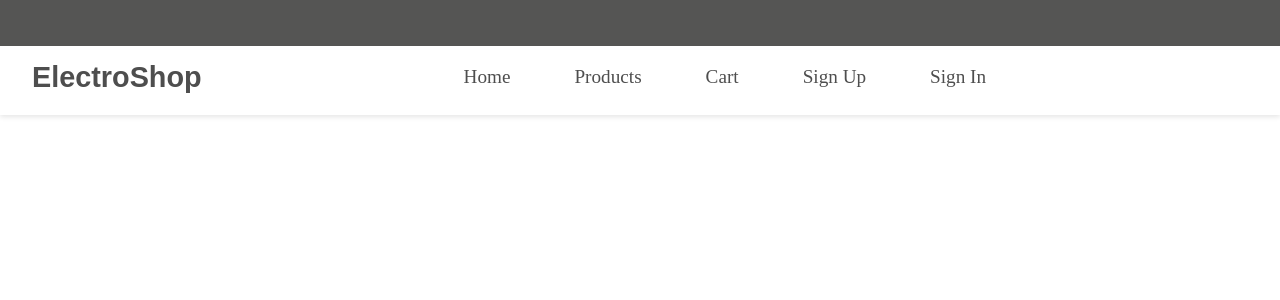
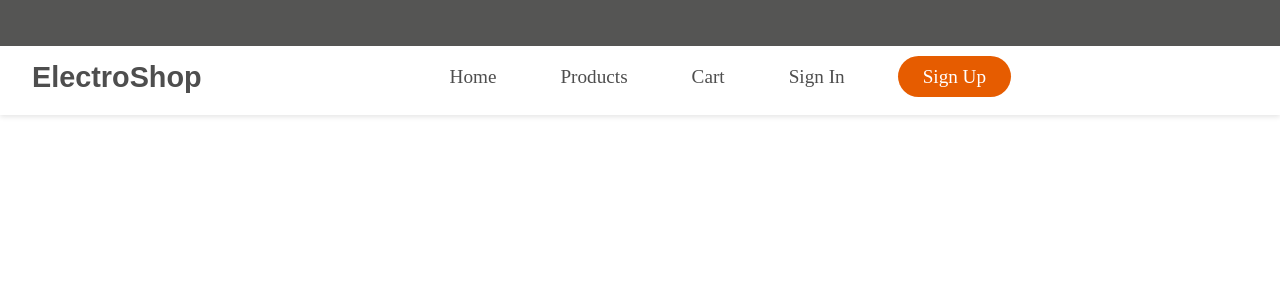
Before and after one commit to KalpaChamathkara/E-commerce-WebApplication, a React (Vite) app in the folder Frontend/: page /products in a window 1280 px wide. Shown: the top 300 px of the page. Built offline with nearby package versions, Linux system fonts and the light colour scheme.

Commit message:
css and nav bar sign up btn update

```diff
--- a/Frontend/src/components/Navbar.jsx
+++ b/Frontend/src/components/Navbar.jsx
@@ -39,10 +39,10 @@ function Navbar() {
                 </Link>
               </li>
               <li>
+                <Link to="/signin">Sign In</Link>
+              </li>
+              <li className="signup">
                 <Link to="/signup">Sign Up</Link>
-              </li>
-              <li>
-                <Link to="/signin">Sign In</Link>
               </li>
             </ul>
           </nav>
--- a/Frontend/src/components/navbar.css
+++ b/Frontend/src/components/navbar.css
@@ -60,7 +60,7 @@
 
 .nav-links li {
   font-family: "Poppins";
-  font-weight: 300;
+  font-weight: 400;
 }
 
 .nav-links a {
@@ -72,7 +72,21 @@
 }
 
 .nav-links a:hover {
-  color: #f0a500;
+  color: #e65c00;
+}
+
+.nav-center .signup a {
+  margin: 5px;
+  padding: 10px 25px 10px 25px;
+  border-radius: 25px;
+  color: white;
+  background-color: #e65c00;
+}
+
+.nav-center .signup a:hover {
+  color: white;
+  background-color: coral;
+  transition: background 0.3s;
 }
 
 /* Responsive Navbar (Mobile View) */
--- a/Frontend/src/components/productCard.css
+++ b/Frontend/src/components/productCard.css
@@ -1,6 +1,8 @@
 .product-card {
   background-color: white;
   border-radius: 8px;
+  font-family: "Poppins";
+  font-weight: 400;
   box-shadow: 0 2px 5px rgba(0, 0, 0, 0.1);
   text-align: center;
   padding: 20px;
@@ -26,7 +28,7 @@
 
 .product-price {
   font-size: 1.1rem;
-  color: #ffcc00;
+  color: #e65c00;
   margin: 10px 0;
 }
 
@@ -40,5 +42,6 @@
 }
 
 .add-to-cart-btn:hover {
-  background-color: #555;
+  background-color: coral;
+  transition: background 0.3s;
 }
--- a/Frontend/src/pages/Home.jsx
+++ b/Frontend/src/pages/Home.jsx
@@ -59,7 +59,7 @@ const HomePage = () => {
 
         {/* Hero Banner with Search */}
         <div className="hero-banner">
-          <img src="/images/alibaba-banner.jpg" alt="Alibaba Deals" />
+          <img src="/images/alibaba-banner.jpg" alt="Electroshop Deals" />
           <div className="search-bar">
             <input
               type="text"
--- a/Frontend/src/pages/home.css
+++ b/Frontend/src/pages/home.css
@@ -53,6 +53,8 @@ Ensure full-page width .homepage {
 /* Search Bar */
 .search-bar {
   position: absolute;
+  font-family: "Poppins";
+  font-weight: 300;
   top: 50%;
   left: 50%;
   transform: translate(-50%, -50%);
@@ -72,7 +74,7 @@ Ensure full-page width .homepage {
 
 .search-bar button {
   padding: 10px 20px;
-  background-color: #f0a500;
+  background-color: #e65c00;
   color: white;
   border: none;
   border-radius: 0 30px 30px 0;
@@ -80,7 +82,7 @@ Ensure full-page width .homepage {
 }
 
 .search-bar button:hover {
-  background-color: #e65c00;
+  background-color: coral;
   transition: background 0.3s;
 }
 
```
